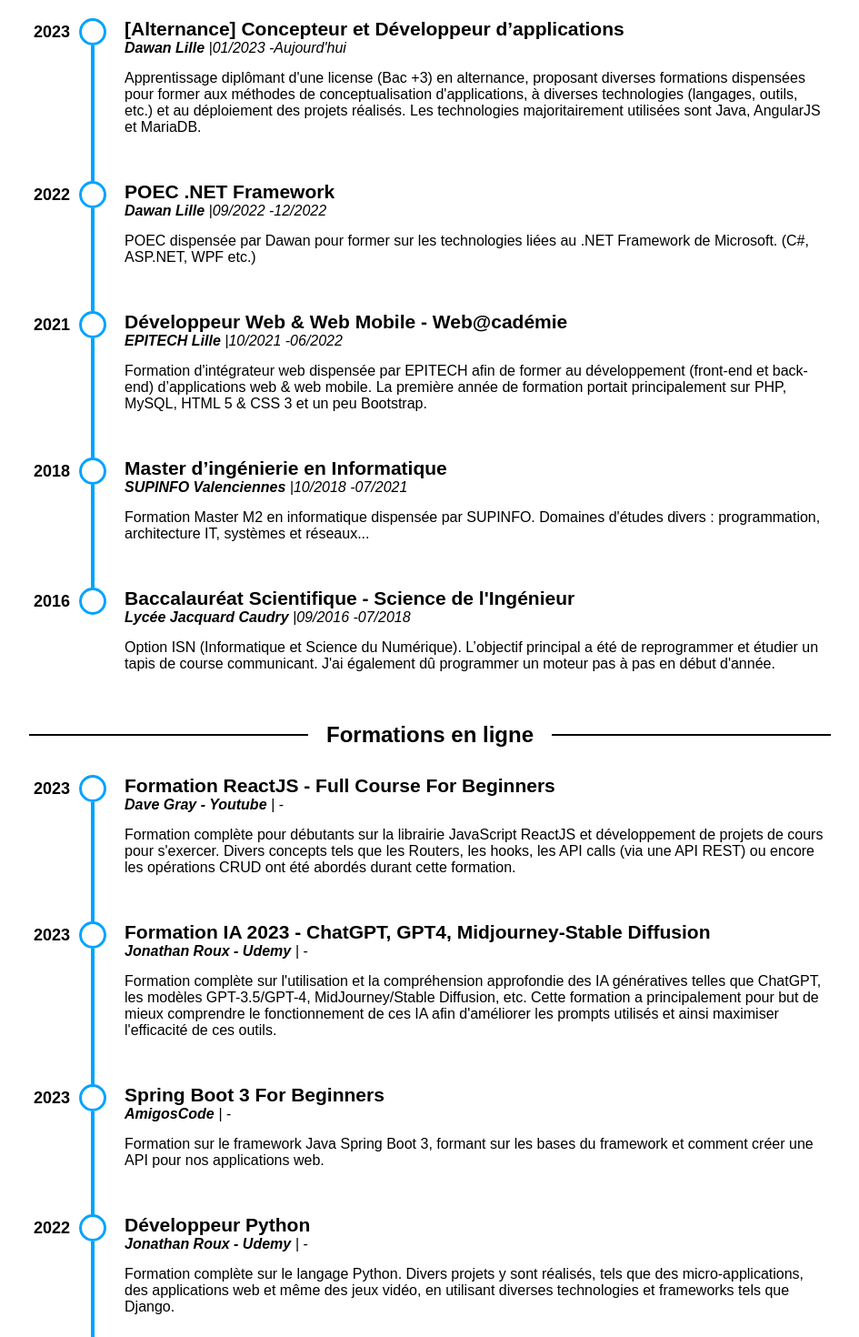
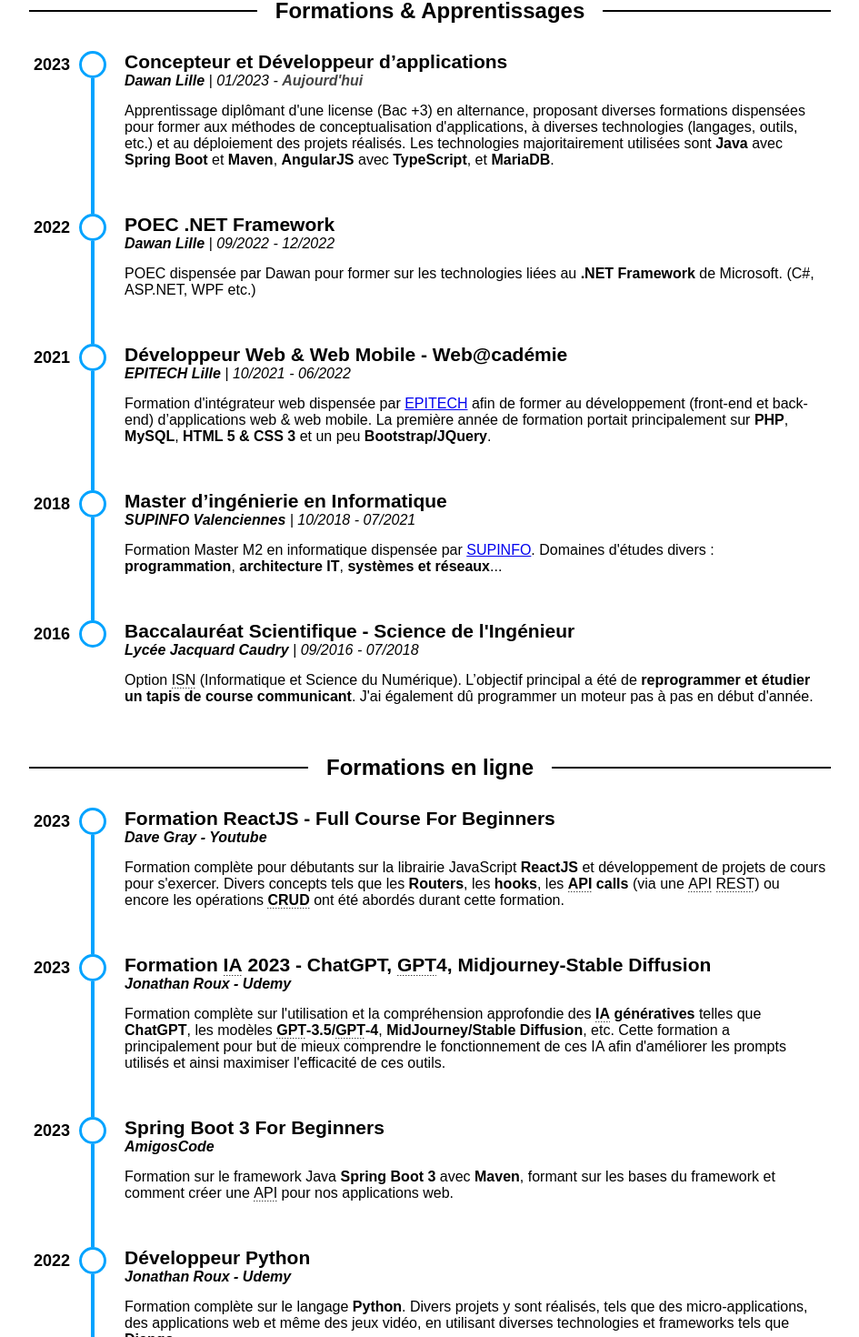
Before and after one commit to Geoffrey-Merville/portfolio, a React (Create React App) app: page /parcours in a window 1280 px wide. Shown: the part 848-2318 px from the top of the page at 91% size, without its empty margins (167-1112 px from the left). Built offline with nearby package versions, Linux system fonts and the light colour scheme.

Commit message:
Finished the content structure of the articles

```diff
--- a/src/components/Experience/Article.js
+++ b/src/components/Experience/Article.js
@@ -10,20 +10,24 @@
   articleEndDate,
   articleDescription,
 }) => {
+  const cleanTitle = DOMPurify.sanitize(articleTitle);
   const cleanEndDate = DOMPurify.sanitize(articleEndDate);
   const cleanDescription = DOMPurify.sanitize(articleDescription);
 
   return (
     <article id={articleId} className="timeline-content scroll-id">
       <hgroup>
-        <h2>{articleTitle}</h2>
+        <h2 dangerouslySetInnerHTML={{__html: cleanTitle}} />
         <p className="location">
-          <strong>{articleCompany}</strong> |
-          <time dateTime={articleStartDateValue}>{articleStartDate}</time> -
-          <time dateTime={articleEndDateValue} dangerouslySetInnerHTML={{__html: cleanEndDate}} />
+          <strong>{articleCompany}</strong>
+          {articleStartDate !== "" ? <time dateTime={articleStartDateValue}> | {articleStartDate} - </time> : ""}
+          {articleEndDate !== "" ? <time
+            dateTime={articleEndDateValue}
+            dangerouslySetInnerHTML={{ __html: cleanEndDate }}
+          /> : ""}
         </p>
       </hgroup>
-      <p dangerouslySetInnerHTML={{__html: cleanDescription}} />
+      <p dangerouslySetInnerHTML={{ __html: cleanDescription }} />
       <footer></footer>
     </article>
   );
--- a/src/components/data/experience-data.json
+++ b/src/components/data/experience-data.json
@@ -4,13 +4,13 @@
             "id": 1,
             "chipDate": "2023",
             "articleId": "",
-            "articleTitle": "[Alternance] Concepteur et Développeur d’applications",
+            "articleTitle": "Concepteur et Développeur d’applications",
             "articleCompany": "Dawan Lille",
             "articleStartDate": "01/2023",
             "articleStartDateValue": "2023-01-02T09:30:00",
             "articleEndDate": "<span class='today'>Aujourd'hui</span>",
             "articleEndDateValue": "2023-12",
-            "articleDescription": "Durant le contrat d'apprentissage, et pendant la période en entreprise, ma mission portait sur la conception, le développement et la maintenance d'un des projets de l'entreprise (Dawan Skills). Le projet étant déjà existant et en production, ma mission consistait principalement à participer au refactoring et à l'amélioration de la conception et du code du projet existant."
+            "articleDescription": "Durant le contrat d'apprentissage, et pendant la période en entreprise, ma mission portait sur la conception, le développement et la maintenance d'un des projets de l'entreprise <i><a href='https://skills.dawan.fr' rel='nofollow noopener noreferrer'>(Dawan Skills)</a></i>, le tout basé sur une <strong>méthologie agile</strong>. Le projet étant déjà existant et en production au moment de mon recrutement, ma mission consistait principalement à participer au <strong>refactoring</strong> du projet, à <strong>l'amélioration de la conception et du code</strong> du projet existant ainsi qu'au <strong>développement de nouvelles fonctionnalités</strong>."
         },
         {
             "id": 2,
@@ -22,7 +22,7 @@
             "articleStartDateTime": "2021-07",
             "articleEndDate": "09/2022",
             "articleEndDateTime": "2022-09",
-            "articleDescription": "Durant cette période, j’ai majoritairement contribué à la conception et au développement de mon projet personnel SoulArchives. Celui-ci est basé sur un back-end PHP avec Joomla! et une base de données MySQL, et un front-end natif."
+            "articleDescription": "Durant cette période, j’ai majoritairement contribué à la conception et au développement de mon projet personnel <a href='https://soularchives.net' rel='nofollow noopener noreferrer'>SoulArchives</a>.<br> Celui-ci est basé sur un back-end <strong>PHP</strong> avec <strong>Joomla!</strong> et une base de données <strong>MySQL</strong>, et un <strong>front-end natif<strong> sans framework."
         },
         {
             "id": 3,
@@ -34,7 +34,7 @@
             "articleStartDateTime": "2019-07-04T09:00:00",
             "articleEndDate": "09/2019",
             "articleEndDateTime": "2019-09-05T17:00:00",
-            "articleDescription": "Stage de fin d’année d’études à SUPINFO. Lors de ce stage, ma mission a principalement été de participer à la configuration du serveur et aux réunions le concernant."
+            "articleDescription": "Stage de fin d’année d’études à <a href='https://www.supinfo.com' rel='nofollow noopener noreferrer'>SUPINFO</a>. Lors de ce stage, ma mission a principalement été de participer à la <strong>configuration du serveur</strong> <i>(serveur <strong>LEMP</strong>)</i> et aux réunions le concernant."
         }
     ],
     "Formations & Apprentissages": [
@@ -42,13 +42,13 @@
             "id": 1,
             "chipDate": "2023",
             "articleId": "",
-            "articleTitle": "[Alternance] Concepteur et Développeur d’applications",
+            "articleTitle": "Concepteur et Développeur d’applications",
             "articleCompany": "Dawan Lille",
             "articleStartDate": "01/2023",
             "articleStartDateTime": "2023-01-02T09:30:00",
-            "articleEndDate": "Aujourd'hui",
+            "articleEndDate": "<span class='today'>Aujourd'hui</span>",
             "articleEndDateTime": "2023-12",
-            "articleDescription": "Apprentissage diplômant d'une license (Bac +3) en alternance, proposant diverses formations dispensées pour former aux méthodes de conceptualisation d'applications, à diverses technologies (langages, outils, etc.) et au déploiement des projets réalisés. Les technologies majoritairement utilisées sont Java, AngularJS et MariaDB."
+            "articleDescription": "Apprentissage diplômant d'une license (Bac +3) en alternance, proposant diverses formations dispensées pour former aux méthodes de conceptualisation d'applications, à diverses technologies (langages, outils, etc.) et au déploiement des projets réalisés. Les technologies majoritairement utilisées sont <strong>Java</strong> avec <strong>Spring Boot</strong> et <strong>Maven</strong>, <strong>AngularJS</strong> avec <strong>TypeScript</strong>, et <strong>MariaDB</strong>."
         },
         {
             "id": 2,
@@ -60,7 +60,7 @@
             "articleStartDateTime": "2022-09-19T09:30:00",
             "articleEndDate": "12/2022",
             "articleEndDateTime": "2022-12-15T17:00:00",
-            "articleDescription": "POEC dispensée par Dawan pour former sur les technologies liées au .NET Framework de Microsoft. (C#, ASP.NET, WPF etc.)"
+            "articleDescription": "POEC dispensée par Dawan pour former sur les technologies liées au <strong>.NET Framework</strong> de Microsoft. (C#, ASP.NET, WPF etc.)"
         },
         {
             "id": 3,
@@ -72,7 +72,7 @@
             "articleStartDateTime": "2021-10-03T09:00:00",
             "articleEndDate": "06/2022",
             "articleEndDateTime": "2022-06-01T17:00:00",
-            "articleDescription": "Formation d'intégrateur web dispensée par EPITECH afin de former au développement (front-end et back-end) d’applications web & web mobile. La première année de formation portait principalement sur PHP, MySQL, HTML 5 & CSS 3 et un peu Bootstrap."
+            "articleDescription": "Formation d'intégrateur web dispensée par <a href='https://www.epitech.eu' rel='nofollow noopener noreferrer'>EPITECH</a> afin de former au développement (front-end et back-end) d’applications web & web mobile. La première année de formation portait principalement sur <strong>PHP</strong>, <strong>MySQL</strong>, <strong>HTML 5 & CSS 3</strong> et un peu <strong>Bootstrap/JQuery</strong>."
         },
         {
             "id": 4,
@@ -84,7 +84,7 @@
             "articleStartDateTime": "2018-10-01T09:00:00",
             "articleEndDate": "07/2021",
             "articleEndDateTime": "2021-07-02T16:00:00",
-            "articleDescription": "Formation Master M2 en informatique dispensée par SUPINFO. Domaines d'études divers : programmation, architecture IT, systèmes et réseaux..."
+            "articleDescription": "Formation Master M2 en informatique dispensée par <a href='https://www.supinfo.com' rel='nofollow noopener noreferrer'>SUPINFO</a>. Domaines d'études divers : <strong>programmation</strong>, <strong>architecture IT</strong>, <strong>systèmes et réseaux</strong>..."
         },
         {
             "id": 5,
@@ -96,7 +96,7 @@
             "articleStartDateTime": "2016-09-03T08:30:00",
             "articleEndDate": "07/2018",
             "articleEndDateTime": "2018-07-06T17:45:00",
-            "articleDescription": "Option ISN (Informatique et Science du Numérique). L’objectif principal a été de reprogrammer et étudier un tapis de course communicant. J'ai également dû programmer un moteur pas à pas en début d'année."
+            "articleDescription": "Option <dfn><abbr title='Informatique et Science du Numérique'>ISN</abbr> (Informatique et Science du Numérique)</dfn>. L’objectif principal a été de <strong>reprogrammer et étudier un tapis de course communicant</strong>. J'ai également dû programmer un moteur pas à pas en début d'année."
         }
     ],
     "Formations en ligne": [
@@ -110,19 +110,19 @@
             "articleStartDateTime": "",
             "articleEndDate": "",
             "articleEndDateTime": "",
-            "articleDescription": "Formation complète pour débutants sur la librairie JavaScript ReactJS et développement de projets de cours pour s'exercer. Divers concepts tels que les Routers, les hooks, les API calls (via une API REST) ou encore les opérations CRUD ont été abordés durant cette formation."
+            "articleDescription": "Formation complète pour débutants sur la librairie JavaScript <strong>ReactJS</strong> et développement de projets de cours pour s'exercer. Divers concepts tels que les <strong>Routers</strong>, les <strong>hooks</strong>, les <strong><abbr title='Application Programming Interface'>API</abbr> calls</strong> (via une <abbr title='Application Programming Interface'>API</abbr> <abbr title='Representational State Transfer'>REST</abbr>) ou encore les opérations <strong><abbr title='Create Read Update Delete'>CRUD</abbr></strong> ont été abordés durant cette formation."
         },
         {
             "id": 2,
             "chipDate": "2023",
             "articleId": "",
-            "articleTitle": "Formation IA 2023 - ChatGPT, GPT4, Midjourney-Stable Diffusion",
+            "articleTitle": "Formation <abbr title='Intelligence Artificielle'>IA</abbr> 2023 - ChatGPT, <abbr title='Generative Pre-trained Transformer'>GPT</abbr>4, Midjourney-Stable Diffusion",
             "articleCompany": "Jonathan Roux - Udemy",
             "articleStartDate": "",
             "articleStartDateTime": "",
             "articleEndDate": "",
             "articleEndDateTime": "",
-            "articleDescription": "Formation complète sur l'utilisation et la compréhension approfondie des IA génératives telles que ChatGPT, les modèles GPT-3.5/GPT-4, MidJourney/Stable Diffusion, etc. Cette formation a principalement pour but de mieux comprendre le fonctionnement de ces IA afin d'améliorer les prompts utilisés et ainsi maximiser l'efficacité de ces outils."
+            "articleDescription": "Formation complète sur l'utilisation et la compréhension approfondie des <strong><abbr title='Intelligence Artificielle'>IA</abbr> génératives</strong> telles que <strong>ChatGPT</strong>, les modèles <strong><abbr title='Generative Pre-trained Transformer'>GPT</abbr>-3.5/<abbr title='Generative Pre-trained Transformer'>GPT</abbr>-4</strong>, <strong>MidJourney/Stable Diffusion</strong>, etc. Cette formation a principalement pour but de mieux comprendre le fonctionnement de ces IA afin d'améliorer les prompts utilisés et ainsi maximiser l'efficacité de ces outils."
         },
         {
             "id": 3,
@@ -134,7 +134,7 @@
             "articleStartDateTime": "",
             "articleEndDate": "",
             "articleEndDateTime": "",
-            "articleDescription": "Formation sur le framework Java Spring Boot 3, formant sur les bases du framework et comment créer une API pour nos applications web."
+            "articleDescription": "Formation sur le framework Java <strong>Spring Boot 3</strong> avec <strong>Maven</strong>, formant sur les bases du framework et comment créer une <abbr title='Application Programming Interface'>API</abbr> pour nos applications web."
         },
         {
             "id": 4,
@@ -146,7 +146,7 @@
             "articleStartDateTime": "",
             "articleEndDate": "",
             "articleEndDateTime": "",
-            "articleDescription": "Formation complète sur le langage Python. Divers projets y sont réalisés, tels que des micro-applications, des applications web et même des jeux vidéo, en utilisant diverses technologies et frameworks tels que Django."
+            "articleDescription": "Formation complète sur le langage <strong>Python</strong>. Divers projets y sont réalisés, tels que des micro-applications, des applications web et même des jeux vidéo, en utilisant diverses technologies et frameworks tels que <strong>Django</strong>."
         },
         {
             "id": 5,
@@ -158,7 +158,7 @@
             "articleStartDateTime": "",
             "articleEndDate": "",
             "articleEndDateTime": "",
-            "articleDescription": "Formation sur le langage C# 10 et partiellement sur .NET 6. La formation porte principalement sur les fondamentaux du langage, les nouveautés de .NET 6, la POO et les API REST."
+            "articleDescription": "Formation sur le langage <strong>C# 10</strong> et partiellement sur <strong>.NET 6</strong>. La formation porte principalement sur les fondamentaux du langage, les nouveautés de .NET 6, la <dfn><strong><abbr title='Programmation Orientée Objet'>POO</abbr></strong> (Programmation Orientée Objet)</dfn> et les <strong><abbr title='Application Programming Interface'>API</abbr> <abbr title='Representational State Transfer'>REST</abbr></strong>."
         }
     ],
     "Bénévolat": [{
@@ -171,6 +171,6 @@
         "articleStartDateTime": "2017-11",
         "articleEndDate": "02/2019",
         "articleEndDateTime": "2019-02",
-        "articleDescription": "Diverses missions durant cette période de bénévolat : Gestion du site de l'association ; Gestion du contenu du serveur FTP et des différentes sections du site (excepté le forum et le devblog) ; Supervision des équipes de rédaction et de correction de l'association et participation aux réunions de développement des activités de celle-ci."
+        "articleDescription": "Diverses missions durant cette période de bénévolat : <ul><li>Gestion du site de l'association</li><li>Gestion du contenu du serveur <abbr title='File Transfer Protocole'>FTP</abbr> et des différentes sections du site (excepté le forum et le devblog)</li><li>Supervision des équipes de rédaction et de correction de l'association et participation aux réunions de développement des activités de celle-ci.</li>"
     }]
 }
--- a/src/styles/App.scss
+++ b/src/styles/App.scss
@@ -12,7 +12,27 @@
     margin: 30px 10px 0;
     position: relative;
     z-index: 0;
-  }
+}
+
+dfn {
+    font-style: inherit;
+}
+
+abbr {
+    display: inline-block;
+    position: relative;
+    text-decoration: inherit;
+
+    &::after {
+        content: "";
+        position: absolute;
+        bottom: 0;
+        left: 0;
+        width: 100%;
+        height: 1px;
+        background-image: repeating-linear-gradient(90deg, #222, #222B 1px, transparent 2px, transparent 3px);
+    }
+}
 
 @import 'assets/header.scss';
 @import 'assets/section.scss';
--- a/src/styles/assets/_article-items.scss
+++ b/src/styles/assets/_article-items.scss
@@ -49,7 +49,7 @@
     }
 
     ul {
-        margin-right: 15px;
+        margin-left: 18px;
         line-height: 2.2rem;
     }
 
```
Also changed, not shown: src/App.css (+1 -1 lines), src/assets/section.css (+1 -1 lines).
